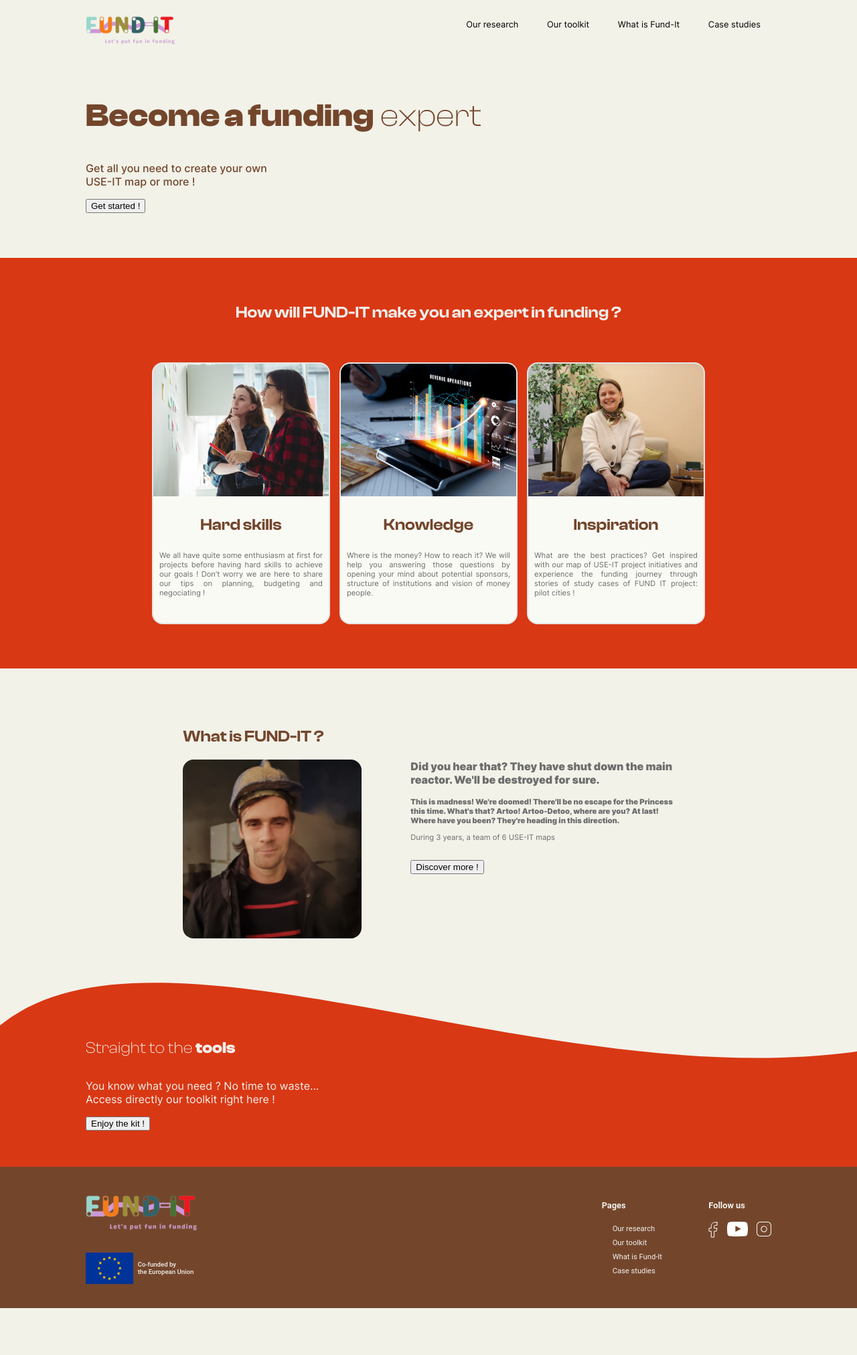
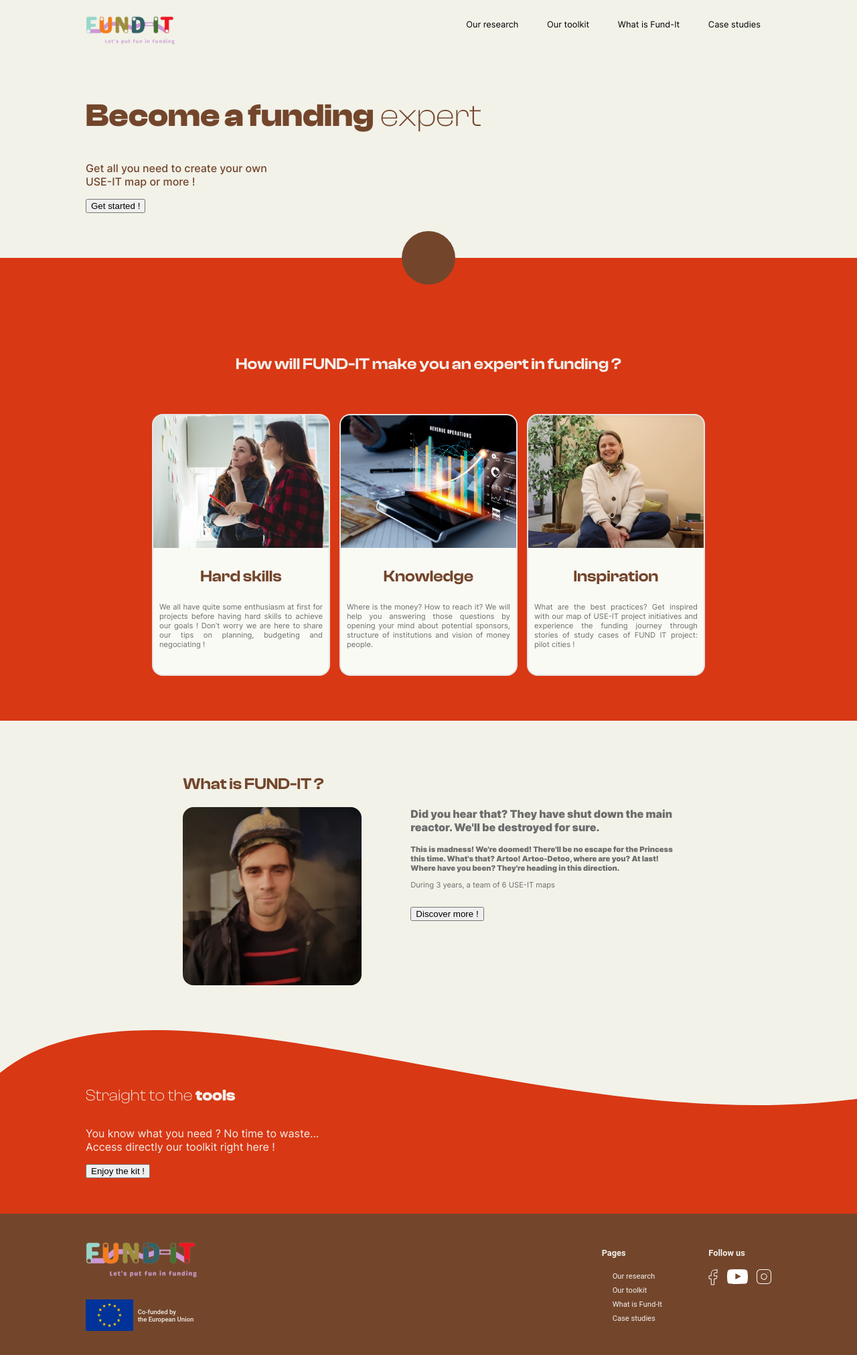
Before and after one commit to useiteurope/fund-it-website, a Jekyll site: the page built from index.html, in a window 1280 px wide. Shown: the whole page at 67% size. Built offline with Jekyll 4.4.1, drawn with Linux system fonts in a browser that asks for light colours; before the commit the page ends 1953 px from its top, so only the background shows below that.

Commit message:
Add Home section2 decoration.

```diff
--- a/_sass/_home.sass
+++ b/_sass/_home.sass
@@ -1,14 +1,21 @@
 section
     .content
-        padding: 50pt 0 50pt 0
+        padding: 45pt 0 50pt 0
 
 #part-1
     .content
         padding-top: 10pt
 
 #part-2
+    color: $on-primary-color
     background-color: $primary-color
-    color: $on-primary-color
+
+    .header
+        position: relative
+        top: -40px
+        circle
+            stroke: none
+            fill: $text-color
 
     h2
         font: 600 $font-size-big $font-clash
--- a/index.html
+++ b/index.html
@@ -11,6 +11,24 @@ layout: default
   </div>
 </section>
 <section id="part-2">
+  <svg class="header" width="100%" height="80">
+    <circle cx="50%" cy="40" r="40" stroke="red" fill="grey" />
+
+    <!-- <defs>
+      <clipPath id="home-part2-clip-path-relative" clipPathUnits="objectBoundingBox">
+        <path
+          d="M1 0.17 V1 H0 V0.17 H0 V0.063 C0.17 0.15 0.38 0.1 0.567 0.05 C0.75 0.003 0.91 -0.0006 1 0.06 V0.17 Z" />
+        <circle cx="0.5" cy="0.05" r="0.05" stroke="red" fill="grey" />
+      </clipPath>
+
+      <clipPath id="home-part2-clip-path-absolute">
+        <path
+          d="M1440 175 V10000 H0 V175 H0 V64 C246.716 153.935 546.811 99.5082 816.191 50.6519 C1079.82 2.83899 1314.03 -39.6387 1440 63.8709 V175 Z" />
+        <circle cx="200" cy="40" r="40" stroke="red" fill="grey" />
+      </clipPath>
+    </defs> -->
+  </svg>
+
   <div class="content">
     <h2>{{ site.data.home.part2.title }}</h2>
 
```
